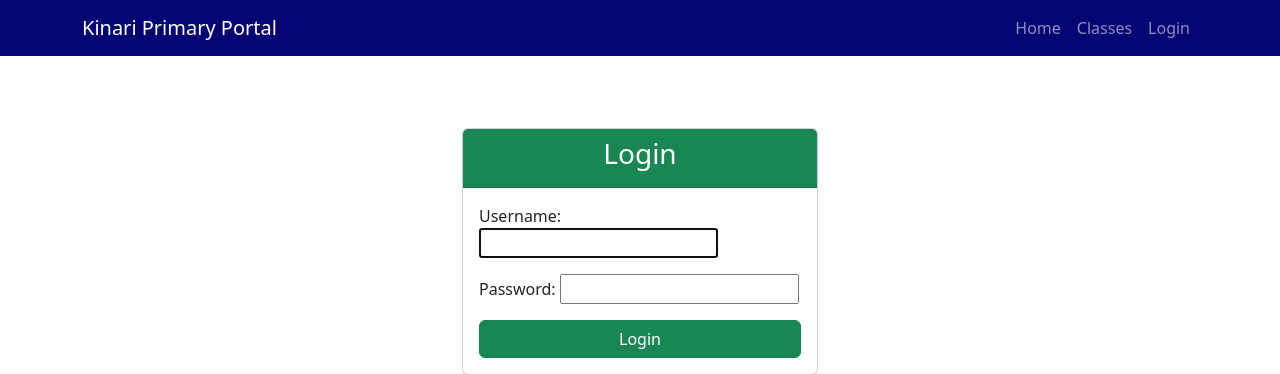
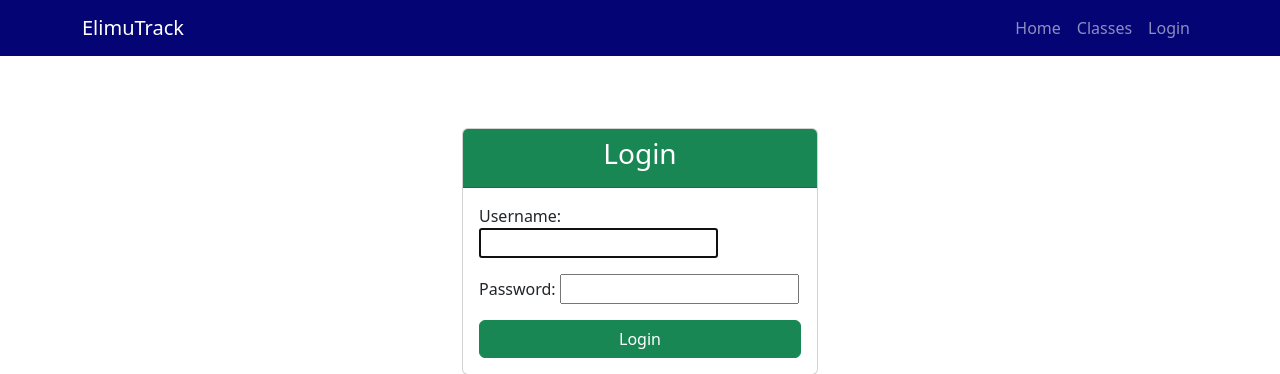
Before and after one commit to ga603/School-Management-System, a Django app: a page that uses school_project_practice/students/templates/base.html in a window 1280 px wide. Shown: the top 374 px of the page. Run offline with Django 5.2, Linux system fonts and the light colour scheme.

Commit message:
Rebranded to ElimuTrack

```diff
--- a/school_project_practice/school_project/urls.py
+++ b/school_project_practice/school_project/urls.py
@@ -1,14 +1,17 @@
-from django.contrib import admin
+from django.contrib import admin  # <--- Import must come first
 from django.urls import path, include
 from django.conf import settings
 from django.conf.urls.static import static
 
+# --- REBRANDING GOES HERE (After imports) ---
+admin.site.site_header = "ElimuTrack Admin"
+admin.site.site_title = "ElimuTrack Portal"
+admin.site.index_title = "Welcome to ElimuTrack"
+
 urlpatterns = [
     path('admin/', admin.site.urls),
-    # This line points to the file we just fixed in Step 1
     path('', include('students.urls')),
 ]
 
-# Image Configuration
 if settings.DEBUG:
     urlpatterns += static(settings.MEDIA_URL, document_root=settings.MEDIA_ROOT)
--- a/school_project_practice/students/templates/base.html
+++ b/school_project_practice/students/templates/base.html
@@ -3,7 +3,7 @@
 <head>
     <meta charset="UTF-8">
     <meta name="viewport" content="width=device-width, initial-scale=1.0">
-    <title>School Management System</title>
+    <title>ElimuTrack - School Management</title>
 
     <link href="https://cdn.jsdelivr.net/npm/bootstrap@5.3.0/dist/css/bootstrap.min.css" rel="stylesheet">
 </head>
@@ -11,7 +11,7 @@
 
     <nav class="navbar navbar-expand-lg navbar-dark" style="background-color: #040474;">
         <div class="container">
-            <a class="navbar-brand" href="#">Kinari Primary Portal</a>
+            <a class="navbar-brand" href="#">ElimuTrack</a>
             <button class="navbar-toggler" type="button" data-bs-toggle="collapse" data-bs-target="#navbarNav">
                 <span class="navbar-toggler-icon"></span>
             </button>
--- a/school_project_practice/students/templates/student_report.html
+++ b/school_project_practice/students/templates/student_report.html
@@ -87,3 +87,6 @@
     }
 </style>
 {% endblock %}
+<div class="text-center mt-4 text-muted small">
+    System Generated by ElimuTrack
+</div>
```
